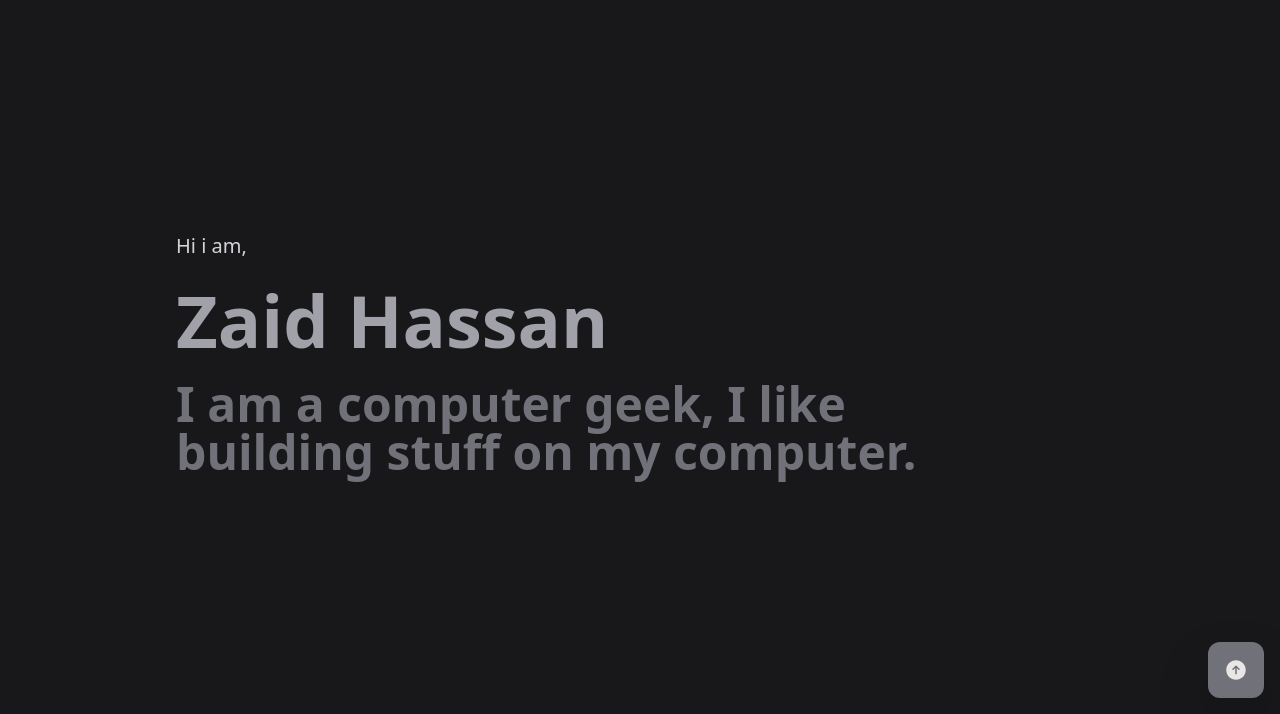
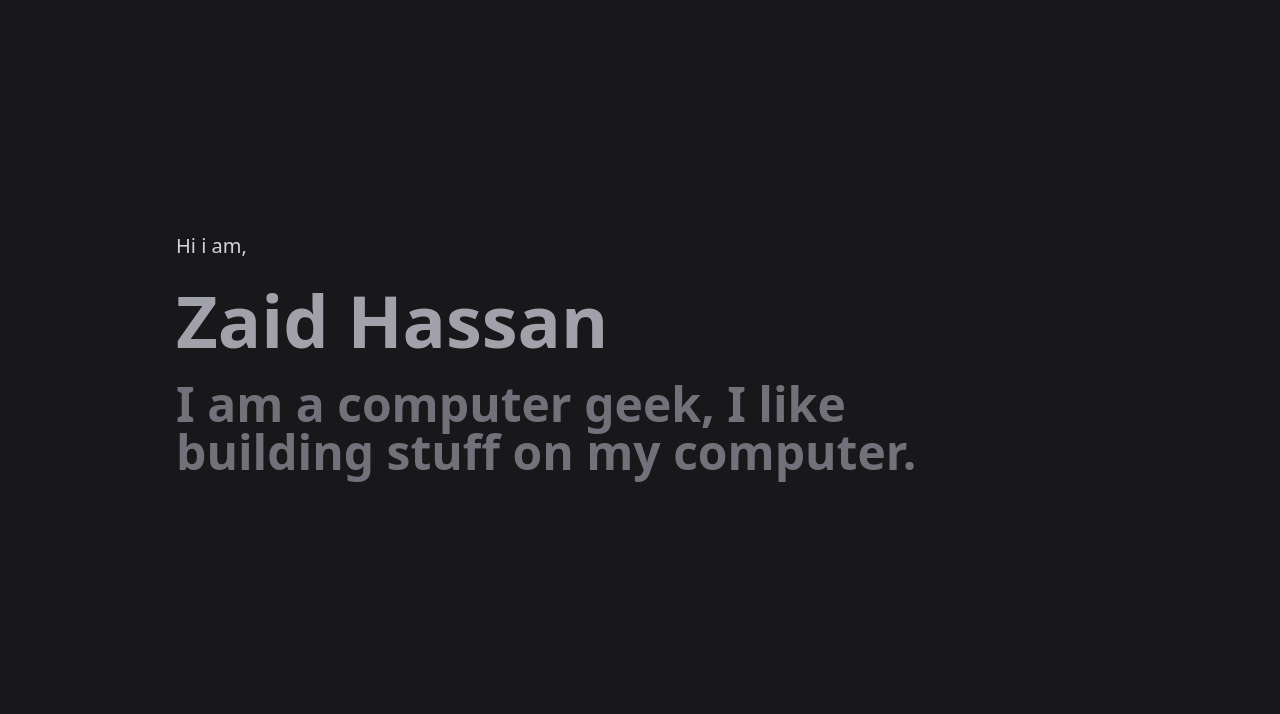
Before and after one commit to zaid-hassan/portfolio, a website: page index.html in a window 1280 px wide. Shown: the part 86-800 px from the top of the page. Drawn offline with nearby package versions, Linux system fonts and the light colour scheme.

Commit message:
removed go to top button

```diff
--- a/index.html
+++ b/index.html
@@ -538,19 +538,7 @@
         </div>
     </section>
 
-    <!-- Back to top -->
-    <a href="#">
-        <div id="to-top"
-            class="fixed bottom-4 right-4 z-20 flex justify-center items-center bg-zinc-500 rounded-xl h-14 w-14 drop-shadow-2xl backdrop-blur-lg transition ease-in-out duration-300">
 
-            <svg xmlns="http://www.w3.org/2000/svg" viewBox="0 0 24 24" fill="currentColor" style="color:#e9e6e6;"
-                class="w-6 h-6">
-                <path fill-rule="evenodd"
-                    d="M12 2.25c-5.385 0-9.75 4.365-9.75 9.75s4.365 9.75 9.75 9.75 9.75-4.365 9.75-9.75S17.385 2.25 12 2.25zm.53 5.47a.75.75 0 00-1.06 0l-3 3a.75.75 0 101.06 1.06l1.72-1.72v5.69a.75.75 0 001.5 0v-5.69l1.72 1.72a.75.75 0 101.06-1.06l-3-3z"
-                    clip-rule="evenodd" />
-            </svg>
-        </div>
-    </a>
 
     <!-- footer -->
     <footer id="footer">
--- a/js/script.js
+++ b/js/script.js
@@ -2,7 +2,6 @@ const btn = document.querySelector('#menu-button');
 const mobileNav = document.querySelector('#mobile-menu');
 const navigation = document.querySelector('#nav');
 const body = document.body;
-const toTop = document.querySelector('#to-top');
 let lastScroll = 0;
 
 
```
